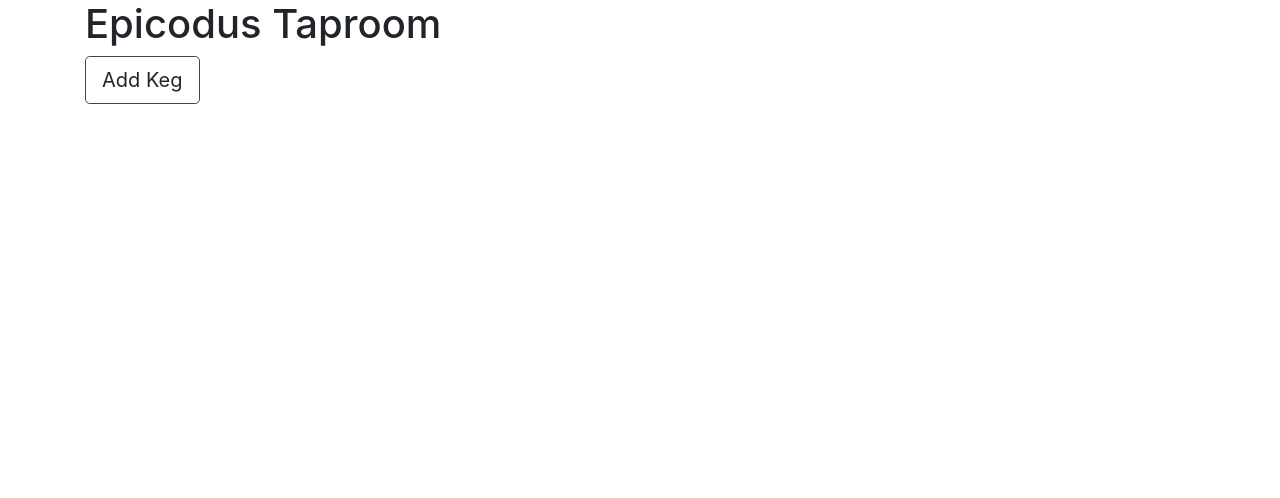
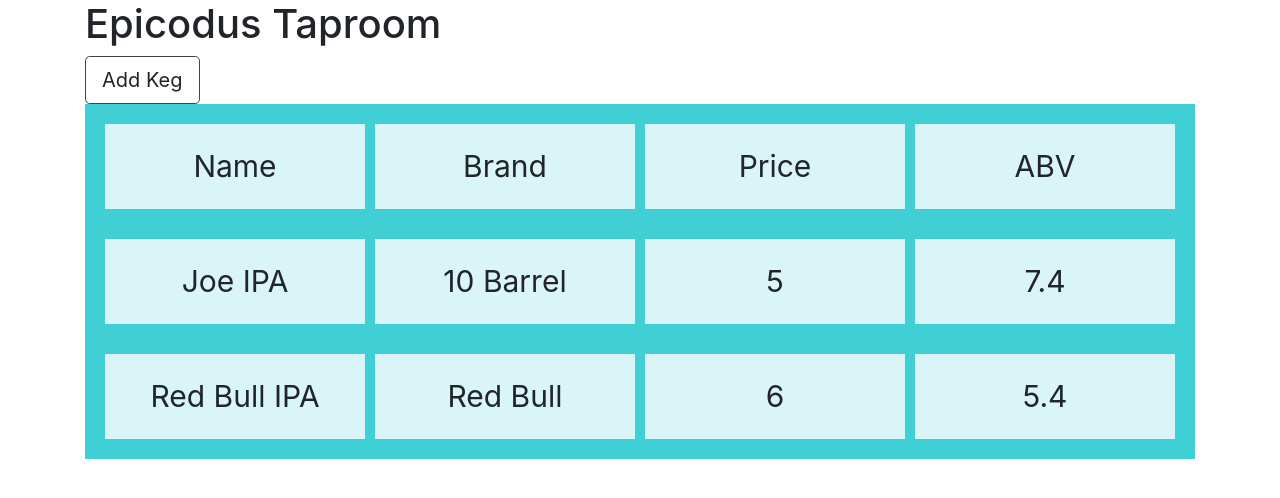
Before and after one commit to NickRossBrown/taproom-angular, an Angular app: page / in a window 1280 px wide. Shown: the top 498 px of the page. Built offline with nearby package versions, Linux system fonts and the light colour scheme.

Commit message:
Add CSS grid styling for the listing of taps

```diff
--- a/src/app/app.component.html
+++ b/src/app/app.component.html
@@ -1,4 +1,5 @@
 <div class="container">
   <h1>Epicodus Taproom</h1>
   <app-new-keg></app-new-keg>
+  <app-keg-list></app-keg-list>
 </div>
--- a/src/app/app.component.ts
+++ b/src/app/app.component.ts
@@ -8,7 +8,5 @@
 })
 
 export class AppComponent {
-  addKeg(newKeg: Keg) {
-    Keg.addKeg(newKeg);
-  }
+
 }
--- a/src/app/app.module.ts
+++ b/src/app/app.module.ts
@@ -2,11 +2,13 @@
 import { NgModule } from '@angular/core';
 import { AppComponent } from './app.component';
 import { NewKegComponent } from './new-keg/new-keg.component';
+import { KegListComponent } from './keg-list/keg-list.component';
 
 @NgModule({
   declarations: [
     AppComponent,
-    NewKegComponent
+    NewKegComponent,
+    KegListComponent
   ],
   imports: [
     BrowserModule
--- /dev/null
+++ b/src/app/keg-list/keg-list.component.css
@@ -0,0 +1,22 @@
+.grid-container {
+  display: grid;
+  grid-template-columns: auto;
+  grid-gap: 10px;
+  background-color: #41cfd6;
+  padding: 10px;
+}
+
+.grid-group {
+  display: grid;
+  grid-template-columns: repeat(4, 1fr);
+  grid-gap: 10px;
+  background-color: #41cfd6;
+  padding: 10px;
+}
+
+.grid-item {
+  background-color: rgba(255, 255, 255, 0.8);
+  text-align: center;
+  padding: 20px 0;
+  font-size: 30px;
+}
--- /dev/null
+++ b/src/app/keg-list/keg-list.component.html
@@ -0,0 +1,16 @@
+<div>
+  <div class="grid-container">
+    <div class="grid-group">
+      <div class="grid-item">Name</div>
+      <div class="grid-item">Brand</div>
+      <div class="grid-item">Price</div>
+      <div class="grid-item">ABV</div>
+    </div>
+    <div class="grid-group" *ngFor="let keg of kegList">
+      <div class="grid-item">{{ keg.name }}</div>
+      <div class="grid-item">{{ keg.brand }}</div>
+      <div class="grid-item">{{ keg.price }}</div>
+      <div class="grid-item">{{ keg.abv }}</div>
+    </div>
+  </div>
+</div>
--- /dev/null
+++ b/src/app/keg-list/keg-list.component.ts
@@ -0,0 +1,12 @@
+import { Component } from '@angular/core';
+import { Keg } from '../models/keg.model';
+
+@Component({
+  selector: 'app-keg-list',
+  templateUrl: './keg-list.component.html',
+  styleUrls: ['./keg-list.component.css']
+})
+
+export class KegListComponent {
+  kegList = Keg.kegList;
+}
--- a/src/app/models/keg.model.ts
+++ b/src/app/models/keg.model.ts
@@ -1,10 +1,12 @@
-const _kegList = [];
 export class Keg {
   constructor(public name: string, public brand: string, public price: number, public abv: number) {}
 
-  static getKegList() { return _kegList; }
+  static kegList: Keg[] = [
+    new Keg("Joe IPA", "10 Barrel", 5, 7.4),
+    new Keg("Red Bull IPA", "Red Bull", 6, 5.4)
+  ];
 
   static addKeg(keg: Keg) {
-    _kegList.push(keg);
+    Keg.kegList.push(keg);
   }
 }
--- a/src/app/new-keg/new-keg.component.html
+++ b/src/app/new-keg/new-keg.component.html
@@ -17,5 +17,10 @@
     <label>ABV:</label>
     <input #newAbv class="form-control">
   </div>
-  <button class="btn btn-lg btn-default" (click)="submitForm(newDescription.value, newPriority.value); newDescription.value='';">Add</button>
+  <button
+    class="btn btn-lg btn-default"
+    (click)="submitForm(newName.value, newBrand.value, newPrice.value, newAbv.value);
+    newName.value=''; newBrand.value=''; newPrice.value=''; newAbv.value='';">
+    Add
+  </button>
 </div>
--- a/src/app/new-keg/new-keg.component.ts
+++ b/src/app/new-keg/new-keg.component.ts
@@ -19,4 +19,8 @@
   newButtonClicked() {
     this.showNewForm = !this.showNewForm;
   }
+
+  addKeg(newKeg: Keg) {
+    Keg.addKeg(newKeg);
+  }
 }
```
Also changed, not shown: 1 other file (tests, documents, lock files or other folders).
